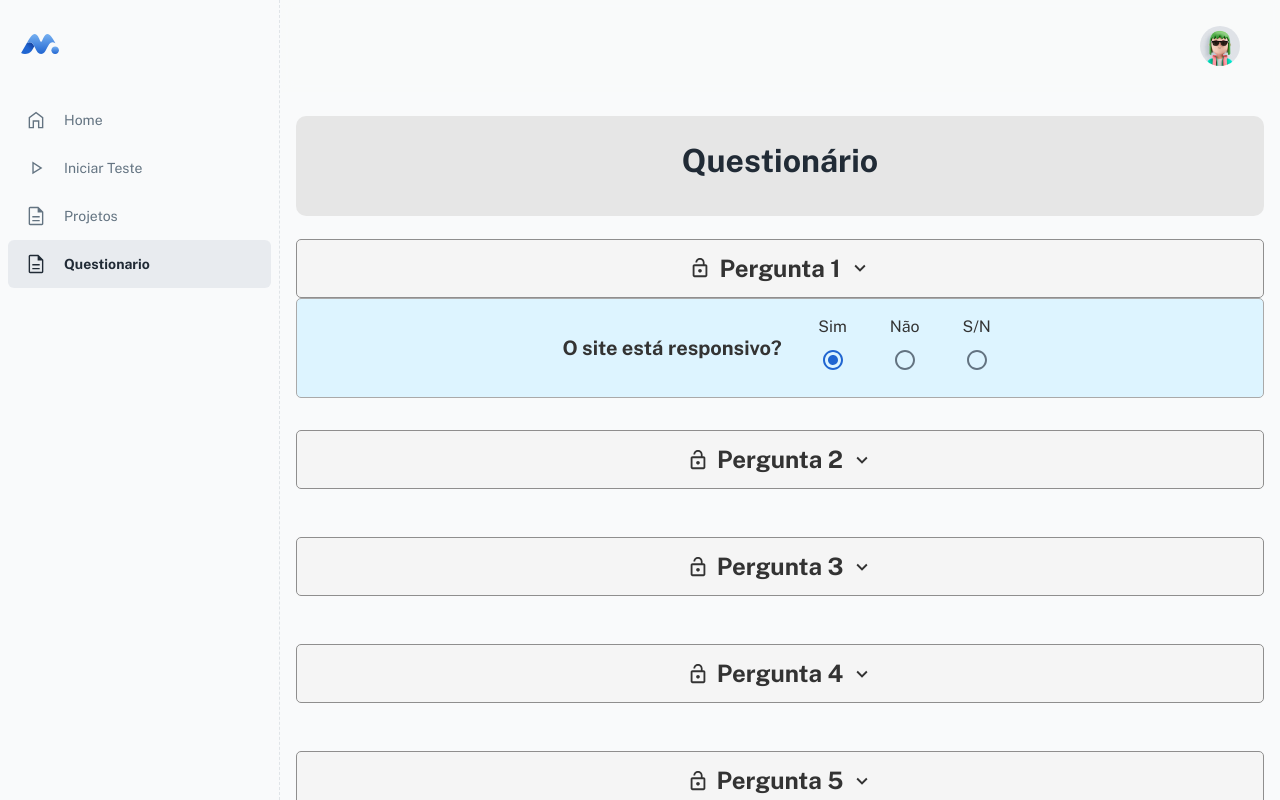
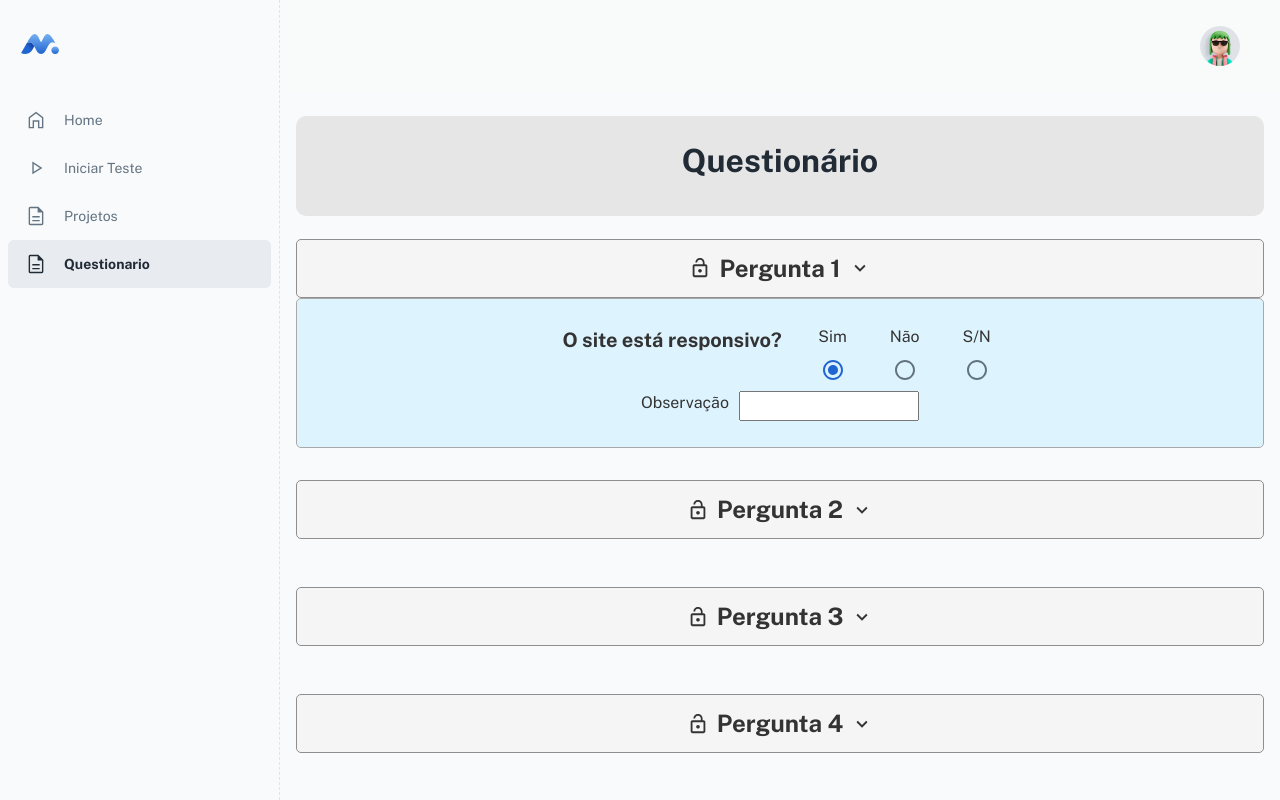
Before and after one commit to FatecFranca/DSM-G01-PI3-2022-2, a React (Create React App) app in the folder front-end/: page /dashboard/question in a window 1280 px wide. Both pictures are taken after a click on the button "Pergunta 1". Built offline with nearby package versions, Linux system fonts and the light colour scheme; a web font is replaced by a local one.

Commit message:
feat:pag question input observer

```diff
--- a/front-end/src/components/accordeon/questionario/header.css
+++ b/front-end/src/components/accordeon/questionario/header.css
@@ -3,9 +3,22 @@
     height: 100px;
     background-color: rgb(230, 230, 230);
     border-radius: 10px;
+}
+
+.boxObserver{
+    display: flex;
+    flex-direction: row;
+}
+
+
+.boxQuestion{
+    display: flex;
+    flex-direction: row;
 
 }
 
-/* .box{
-    margin-top: 50px;
-} */
+.inputObservation{
+    width:180px;
+    height: 30px;
+    margin-left: 10px;
+}
--- a/front-end/src/components/accordeon/questionario/question.jsx
+++ b/front-end/src/components/accordeon/questionario/question.jsx
@@ -8,7 +8,6 @@ import Box from '@mui/material/Box';
 import './header.css';
 import { Typography } from '@mui/material';
 import Rad from "../RadioButton";
-
 
 
 export default function InputAdm({ title, body, question }) {
@@ -30,18 +29,20 @@ export default function InputAdm({ title, body, question }) {
           startIcon={<ApartmentIcon />}
           sx={{
             width: '100%',
-            height: '100px',
+            height: '150px',
             bgcolor: '#ddf4ff',
             color: '#333',
             borderRadius: '5px',
             border: '1px solid #aaa9a9',
             textAlign: 'center',
             display: 'flex',
+            flexDirection: 'column',
             justifyContent: 'center',
             alignItems: 'center',
             marginTop: '-16px',
           }}
         >
+          <div className='boxQuestion'>
             <div>
               <Typography variant="h5" component="div" >
                 {question}
@@ -49,6 +50,14 @@ export default function InputAdm({ title, body, question }) {
             </div>
             <div>
               <Rad />
+            </div>
+          </div>
+
+          <div className='boxObserver'>
+            <div>
+              <span>Observação</span>
+            </div>
+            <input className='inputObservation' type="text" />
           </div>
 
         </Box>
```
Lines whose indentation alone changed are shown as unchanged.
